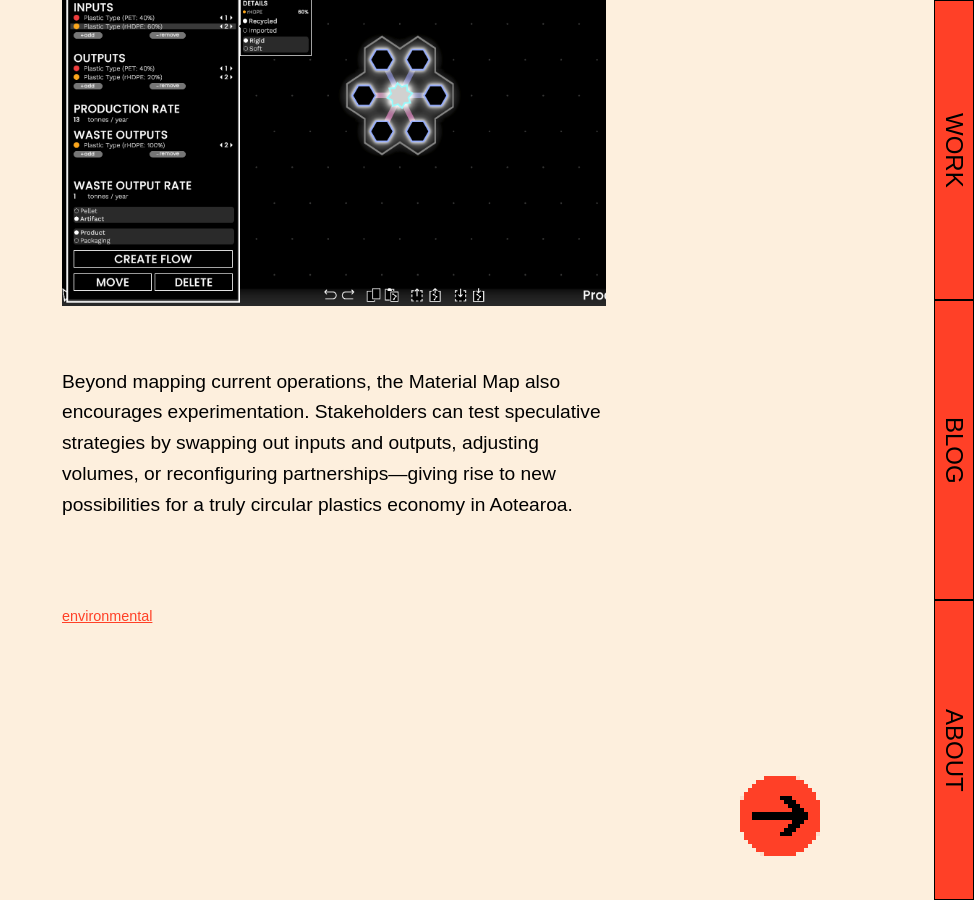
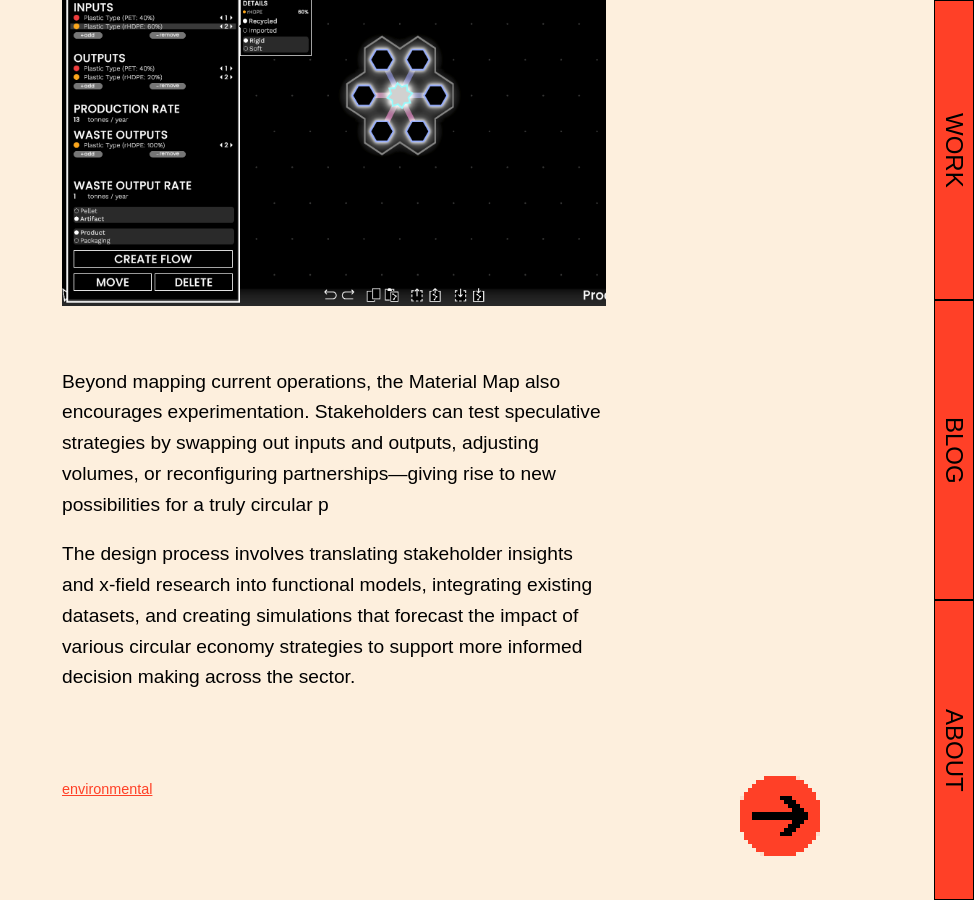
Before and after one commit to debpolson/debpolson.github.io, a Jekyll site: the page built from _posts/2025-07-15-projectmaterialmap.md, in a window 1280 px wide and 900 px high, scrolled down 2046 px. Shown: the whole window, without its empty margins (306-1280 px from the left). Built offline with Jekyll 4.4.1, drawn with Linux system fonts in a browser that asks for light colours; some web fonts are replaced.

Commit message:
Update 2025-07-15-projectmaterialmap.md

```diff
--- a/_posts/2025-07-15-projectmaterialmap.md
+++ b/_posts/2025-07-15-projectmaterialmap.md
@@ -19,4 +19,6 @@ Users can simulate specific types of plastic inputs, product outputs, and produc
 
 ![Sub Image](/assets/Pictures/materialmap2.png)
 
-Beyond mapping current operations, the Material Map also encourages experimentation. Stakeholders can test speculative strategies by swapping out inputs and outputs, adjusting volumes, or reconfiguring partnerships—giving rise to new possibilities for a truly circular plastics economy in Aotearoa.
+Beyond mapping current operations, the Material Map also encourages experimentation. Stakeholders can test speculative strategies by swapping out inputs and outputs, adjusting volumes, or reconfiguring partnerships—giving rise to new possibilities for a truly circular p
+
+The design process involves translating stakeholder insights and x-field research into functional models, integrating existing datasets, and creating simulations that forecast the impact of various circular economy strategies to support more informed decision making across the sector.
```
